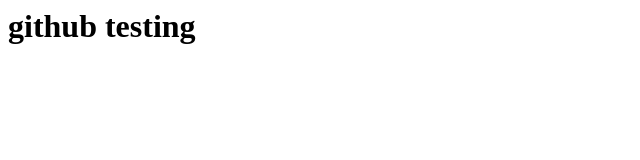
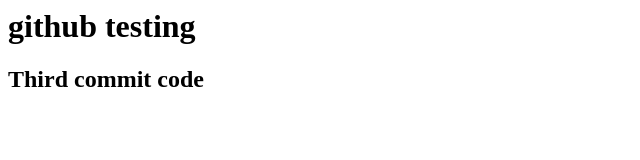
Before and after one commit to wahwahwin370/git-testing-1, a plain HTML site: page index.html in a window 1280 px wide. Shown: the whole page, without its empty margins (0-640 px from the left). Drawn offline with Linux system fonts and the light colour scheme.

Commit message:
third commit

```diff
--- a/index.html
+++ b/index.html
@@ -1 +1,3 @@
 <h1>github testing</h1>
+
+<h2> Third commit code</h2>
```
